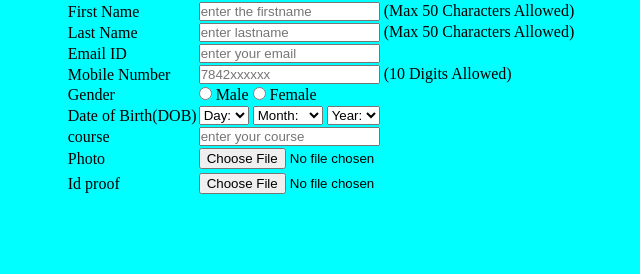
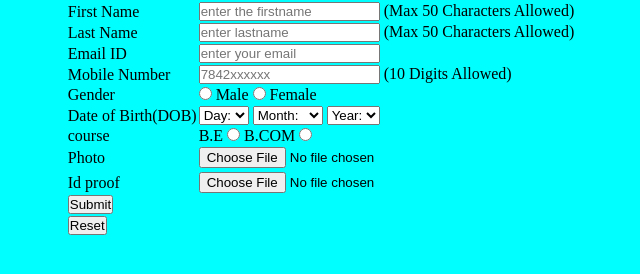
Before and after one commit to SangeetaMatade/LogInRegister, a plain HTML site: page newreg.html in a window 1280 px wide. Shown: the whole page, without its empty margins (319-959 px from the left). Drawn offline with Linux system fonts and the light colour scheme.

Commit message:
Update newreg.html

```diff
--- a/newreg.html
+++ b/newreg.html
@@ -145,7 +145,10 @@
                         <tr>
                             <td>course</td>
                             <td>
-                                <input type="text" name="enter your course" placeholder="enter your course" />
+                               <label for="Course">B.E</label>
+                    <input type="radio" name="Course" value="">
+                    <label for="Course">B.COM</label>
+                    <input type="radio" name="Course" value="">
                             </td>
                         </tr>
 
@@ -165,6 +168,24 @@
                                 </tr>
                             </td>
                         </tr>
+                         <tr>
+                <td>
+
+                    <button type="Submit">Submit</button>
+
+
+                </td>
+
+            </tr>
+            <tr>
+                <td>
+
+
+                    <button type="Reset">Reset</button>
+
+                </td>
+
+            </tr>
 
             </table>
         </center>
```
